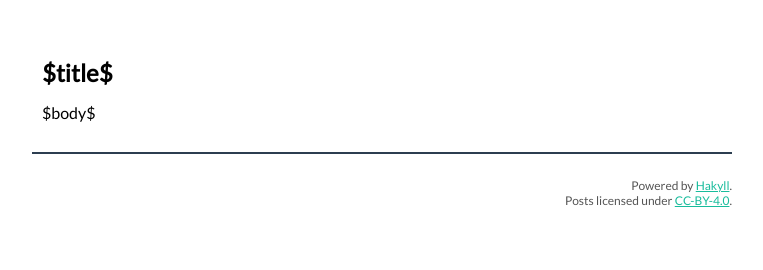
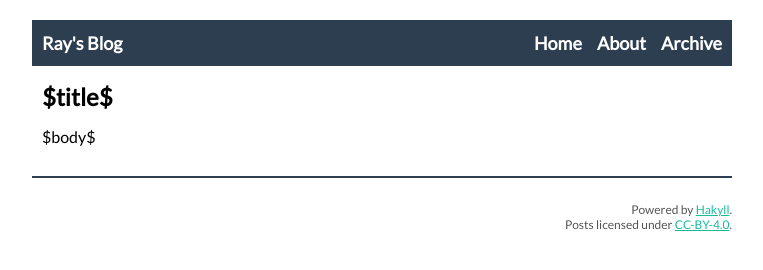
Before and after one commit to xuanruiqi/blog, a plain HTML site: page templates/default.html in a window 1280 px wide. Shown: the whole page, without its empty margins (258-1021 px from the left). Drawn offline with nearby package versions, Linux system fonts and the light colour scheme; files that its build step writes are made by us from their sources.

Commit message:
Should be fixed now OK

```diff
--- a/templates/default.html
+++ b/templates/default.html
@@ -9,11 +9,16 @@
         <link rel="stylesheet" href="/css/default.css" />
     </head>
     <body>
+       <header>
+         <div class="logo">
+           <a href="/">Ray's Blog</a>
+         </div>
         <nav>
           <a href="./">Home</a>
           <a href="./about.html">About</a>
           <a href="./archive.html">Archive</a>
         </nav>
+       </header>
 
         <main role="main">
           <div class="container">
```
Also changed, not shown: 1 other file.
